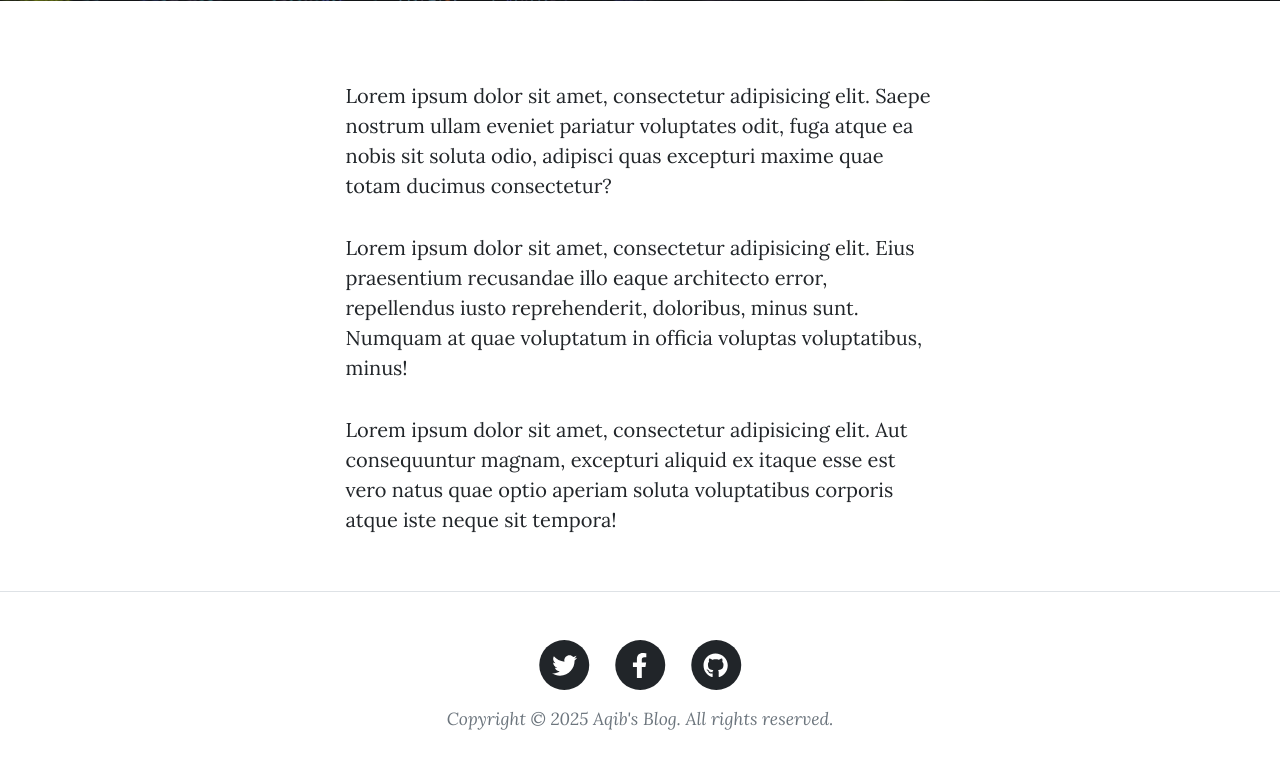
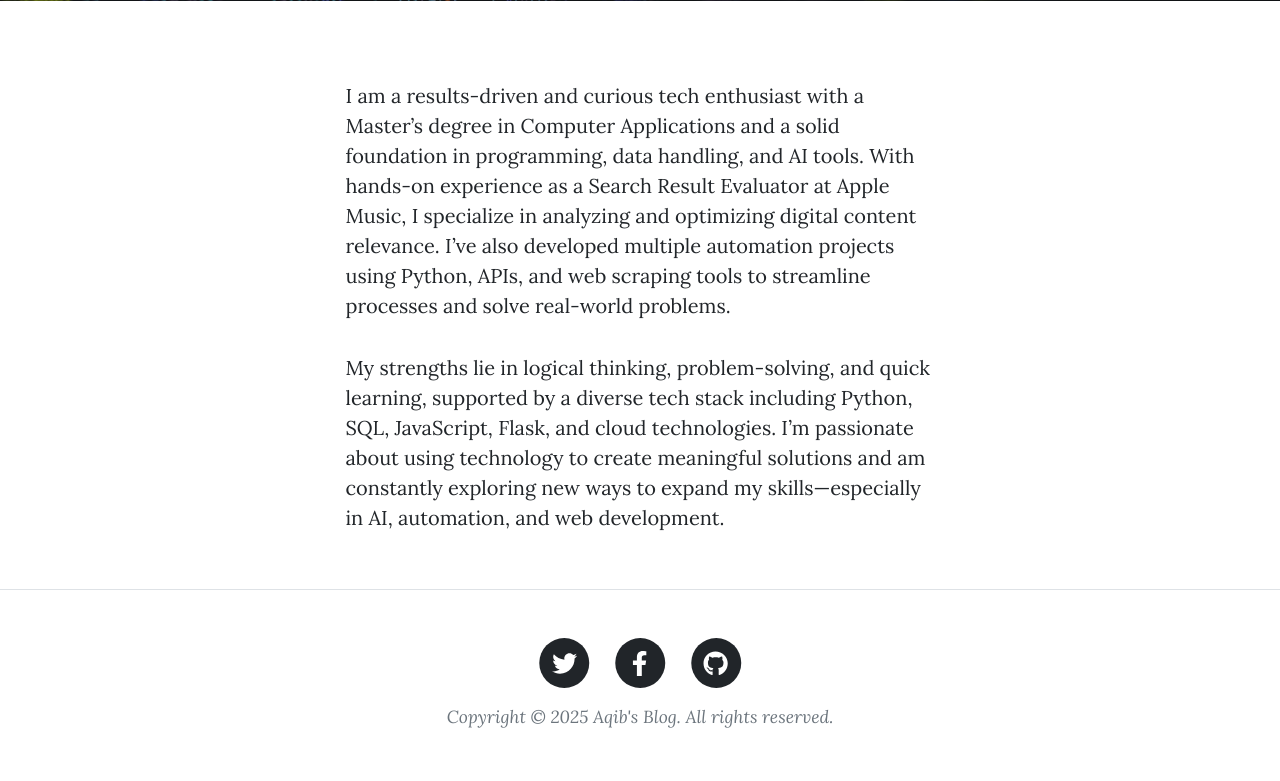
Before and after one commit to ali-aqib/blog, a Flask app: page /about in a window 1280 px wide. Shown: the part 531-1312 px from the top of the page. After the commit the page ends 1259 px from the top, so only its background shows below. Run offline with Flask 3, Linux system fonts and the light colour scheme; some libraries are stand-ins or nearby versions.

Commit message:
added screenshots, updated about section, updated readme

```diff
--- a/templates/about.html
+++ b/templates/about.html
@@ -22,23 +22,21 @@
     <div class="row gx-4 gx-lg-5 justify-content-center">
       <div class="col-md-10 col-lg-8 col-xl-7">
         <p>
-          Lorem ipsum dolor sit amet, consectetur adipisicing elit. Saepe
-          nostrum ullam eveniet pariatur voluptates odit, fuga atque ea nobis
-          sit soluta odio, adipisci quas excepturi maxime quae totam ducimus
-          consectetur?
+            I am a results-driven and curious tech enthusiast with a Master’s degree in Computer Applications and a solid
+            foundation in programming, data handling, and AI tools. With hands-on experience as a Search Result
+            Evaluator at Apple Music, I specialize in analyzing and optimizing digital content relevance. I’ve also
+            developed multiple automation projects using Python, APIs, and web scraping tools to streamline processes
+            and solve real-world problems.
+
         </p>
         <p>
-          Lorem ipsum dolor sit amet, consectetur adipisicing elit. Eius
-          praesentium recusandae illo eaque architecto error, repellendus iusto
-          reprehenderit, doloribus, minus sunt. Numquam at quae voluptatum in
-          officia voluptas voluptatibus, minus!
+          My strengths lie in logical thinking, problem-solving, and quick learning, supported by a diverse tech stack
+          including Python, SQL, JavaScript, Flask, and cloud technologies. I’m passionate about using technology to
+          create meaningful solutions and am constantly exploring new ways to expand my skills—especially in AI,
+          automation, and web development.
+
         </p>
-        <p>
-          Lorem ipsum dolor sit amet, consectetur adipisicing elit. Aut
-          consequuntur magnam, excepturi aliquid ex itaque esse est vero natus
-          quae optio aperiam soluta voluptatibus corporis atque iste neque sit
-          tempora!
-        </p>
+
       </div>
     </div>
   </div>
```
Also changed, not shown: readme.md, 9 other files.
